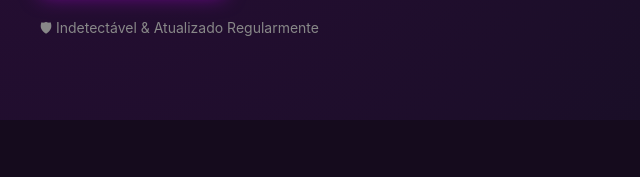
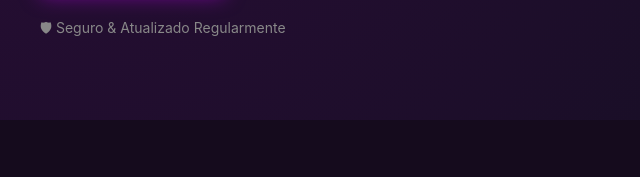
Before and after one commit to ricardowrld/MorphineHack, a plain HTML site: page index.html in a window 1280 px wide. Shown: the part 495-672 px from the top of the page, 0-640 px from the left. Drawn offline with Linux system fonts and the light colour scheme.

Commit message:
mainpageatt

```diff
--- a/index.html
+++ b/index.html
@@ -33,7 +33,7 @@
         <a class="secondary-btn" href="itens/tutorial/tutorial.html">Como Usar?</a>
       </div>
       <div style="margin-top: 20px; color: #888; font-size: 14px;">
-        🛡 Indetectável & Atualizado Regularmente
+        🛡 Seguro & Atualizado Regularmente
       </div>
     </div>
     <div class="video-placeholder">
```
